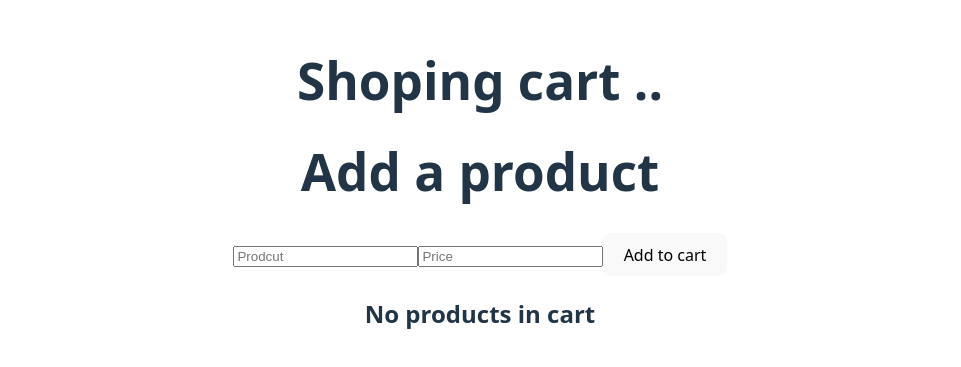
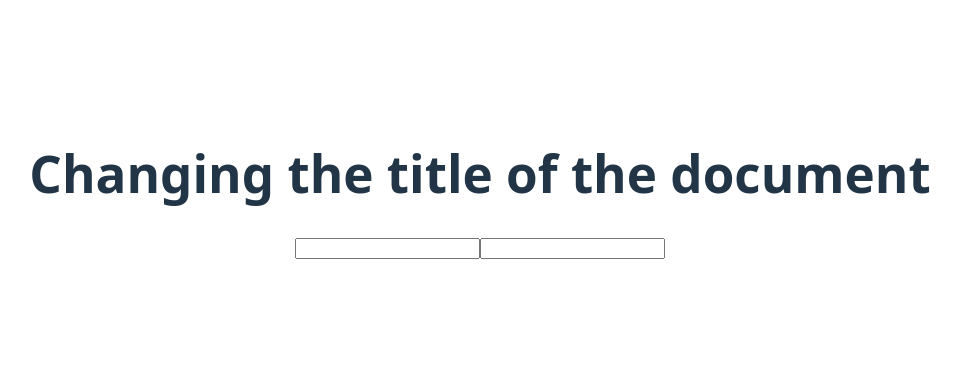
Before and after one commit to Abdulahi338/React-practice, a React (Vite) app: page / in a window 1280 px wide. Shown: the part 215-582 px from the top of the page, without its empty margins (160-1121 px from the left). Built offline with nearby package versions, Linux system fonts and the light colour scheme.

Commit message:
adding exercise 6

```diff
--- a/src/App.jsx
+++ b/src/App.jsx
@@ -1,17 +1,16 @@
 import React from 'react'
 
 import './App.css'
-import Exercise1 from './Exercise1';
-import Blog from './Exercise2';
-import UserCard from './Exercise3';
-import ShowText from './ShowText';
-import Tglebutton from './ToggleButton';
-import ToggleButton from './ToggleButton';
-import UpdatingObjec from './UpdatingObjec';
-import Todo from './Todo';
-import ShopinCard from './components/Exercise5';
-
-
+// import Exercise1 from './Exercise1';
+// import Blog from './Exercise2';
+// import UserCard from './Exercise3';
+// import ShowText from './ShowText';
+// import Tglebutton from './ToggleButton';
+// import ToggleButton from './ToggleButton';
+// import UpdatingObjec from './UpdatingObjec';
+// import Todo from './Todo';
+//
+import Exercise6 from './Exercise6'
 function App() {
   // const userName = "ALi";
   // const email = "azam@gmail.com";
@@ -47,7 +46,8 @@ function App() {
        {/* <ShowText/> */}
        {/* <ToggleButton/> */}
        {/* <UpdatingObjec/> */}
-       <ShopinCard/>
+       {/* <ShopinCard/> */}
+       <Exercise6/>
        {/* <Todo/> */}
 
     </>
--- /dev/null
+++ b/src/Exercise6.jsx
@@ -0,0 +1,27 @@
+import React from "react";
+import { useState, useEffect } from "react";
+
+function Exercise6() {
+  const [name, setName] = useState([]);
+  const [greating, setGreating] = useState("");
+  useEffect(() => {
+    document.title = `${greating} ${name}`;
+  }, [greating , name]);
+  return (
+    <div>
+      <h1>Changing the title of the document</h1>
+      <input
+        type="text"
+        value={name}
+        onChange={(e) => setName(e.target.value)}
+      />
+      <input
+        type="text"
+        value={greating}
+        onChange={(e) => setGreating(e.target.value)}
+      />
+    </div>
+  );
+}
+
+export default Exercise6;
```
